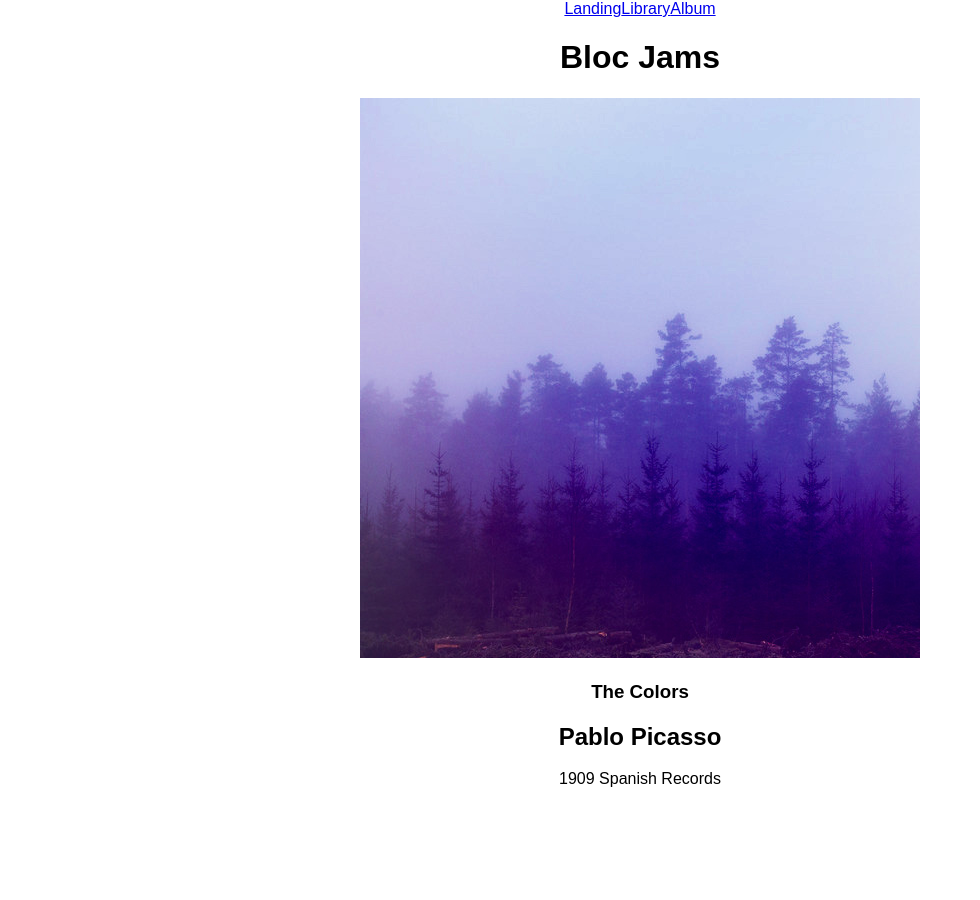
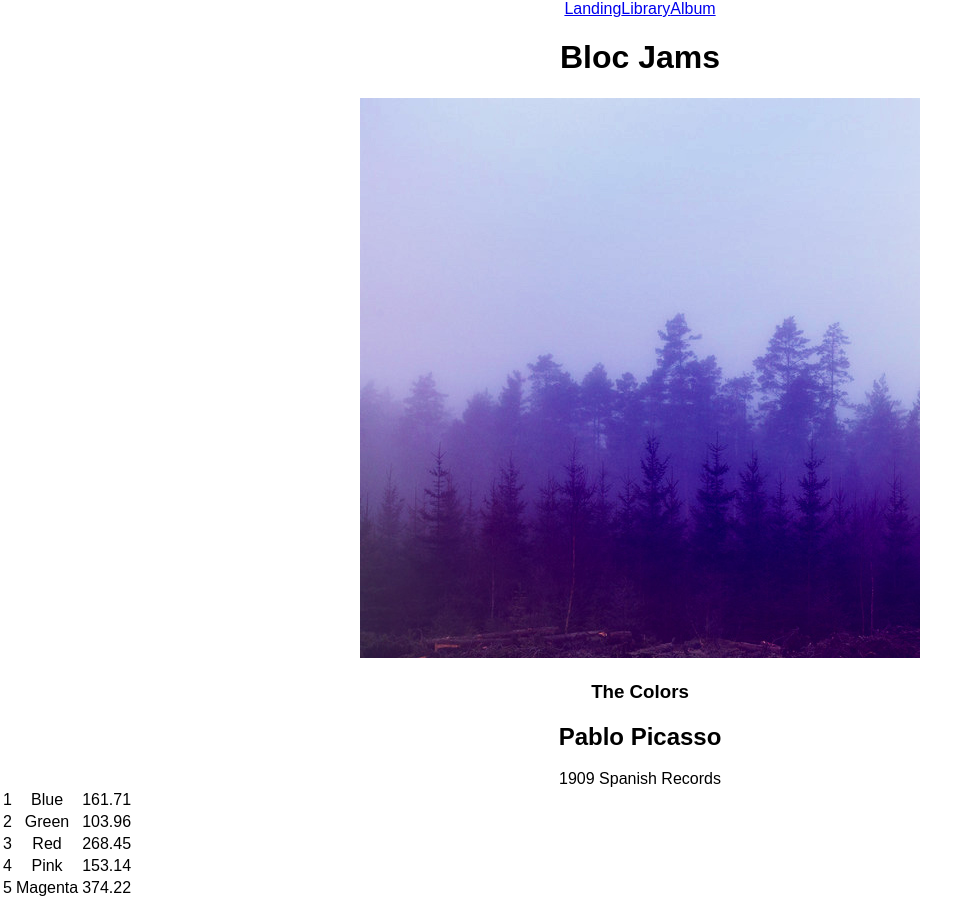
Before and after one commit to coumarwhi/bloc-jams-react, a React (Create React App) app: page /album/the-colors in a window 1280 px wide. Shown: the whole page, without its empty margins (0-980 px from the left). Before the commit the page ends 800 px from the top, so only its background shows below. Built offline with nearby package versions, Linux system fonts and the light colour scheme.

Commit message:
Components Album Assignment Complete

```diff
--- a/public/index.html
+++ b/public/index.html
@@ -10,6 +10,7 @@
     -->
     <link rel="manifest" href="%PUBLIC_URL%/manifest.json">
     <link rel="shortcut icon" href="%PUBLIC_URL%/favicon.ico">
+    <link rel="stylesheet" href="http://code.ionicframework.com/ionicons/2.0.1/css/ionicons.min.css">
     <!--
       Notice the use of %PUBLIC_URL% in the tags above.
       It will be replaced with the URL of the `public` folder during the build.
--- a/src/components/Album.js
+++ b/src/components/Album.js
@@ -31,7 +31,16 @@ class Album extends Component {
              <col id="song-title-column" />
              <col id="song-duration-column" />
            </colgroup>
-           <tbody>
+           <tbody className='songList'>
+            {
+            this.state.album.songs.map(( songs, index ) =>
+              <tr>
+                <td>{index + 1}</td>
+                <td>{songs.title}</td>
+                <td>{songs.duration}</td>
+              </tr>
+            )
+            }
            </tbody>
          </table>
       </section>
```
